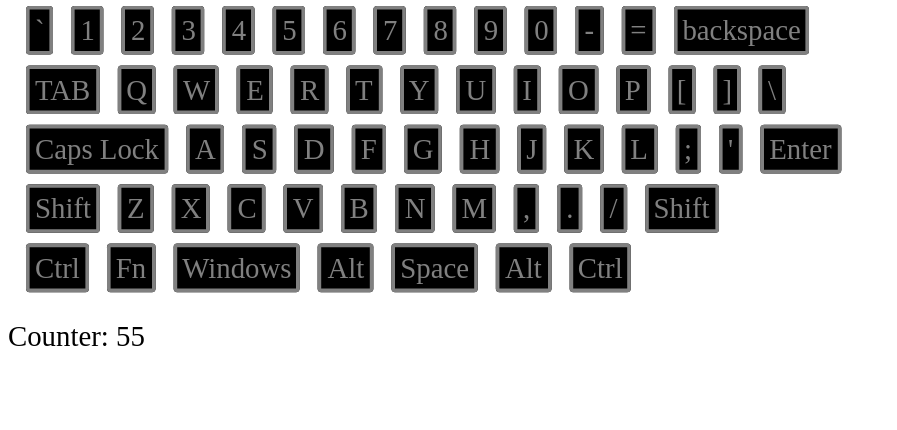
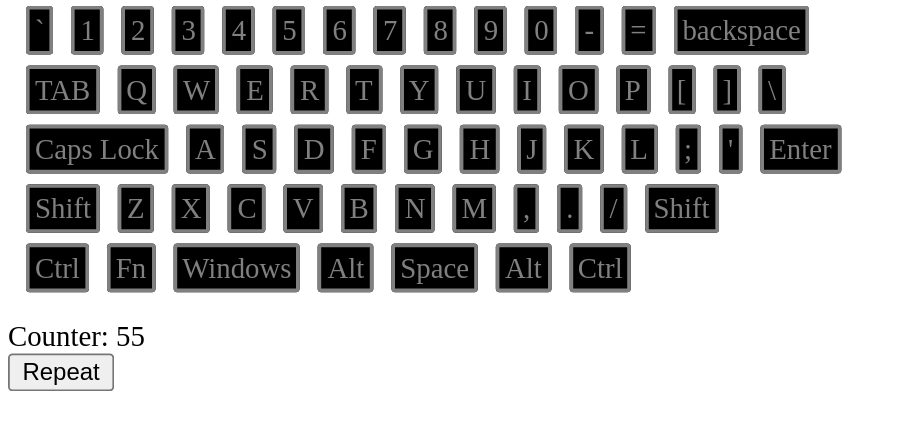
Before and after one commit to adelina2999/Front-End-Challenge, a Vue app: page / in a window 1280 px wide. Shown: the top 430 px of the page, without its empty margins (0-897 px from the left). Built offline with nearby package versions, Linux system fonts and the light colour scheme.

Commit message:
subtask 5

```diff
--- a/src/App.vue
+++ b/src/App.vue
@@ -9,6 +9,9 @@
     </div>
     <div class="counter">
       Counter: {{ timerCount  }}
+    </div>
+    <div class="repeat">
+      <button @click="repeat()">Repeat</button>
     </div>
   </div>
 </template>
@@ -308,7 +311,16 @@ export default {
         this.setColorState("color-down-", key, "gray");
         this.setColorState("color-up-", key, "gray");
       });
-      this.presedKeys = [];
+    },
+    repeat() {
+      let counter = 1;
+
+      this.presedKeys.forEach(key => {
+        setTimeout(() => {
+          this.setColorState("color-up-", key, "green");
+        }, counter * 200);
+        counter++;
+      });
     }
   }
 }
```
